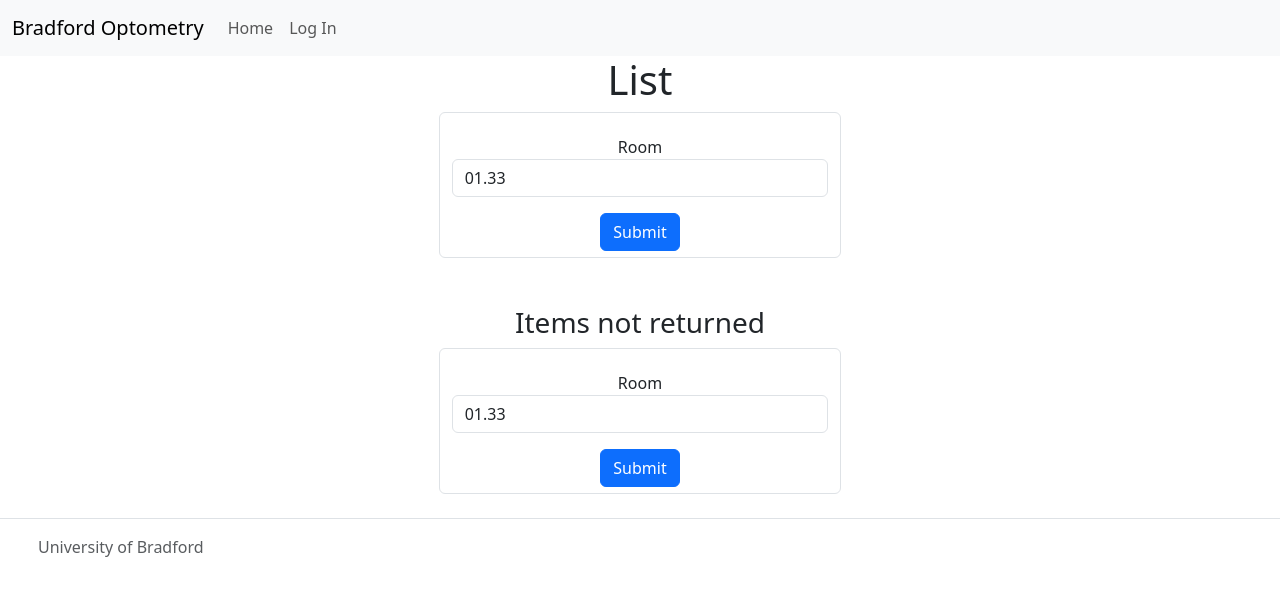
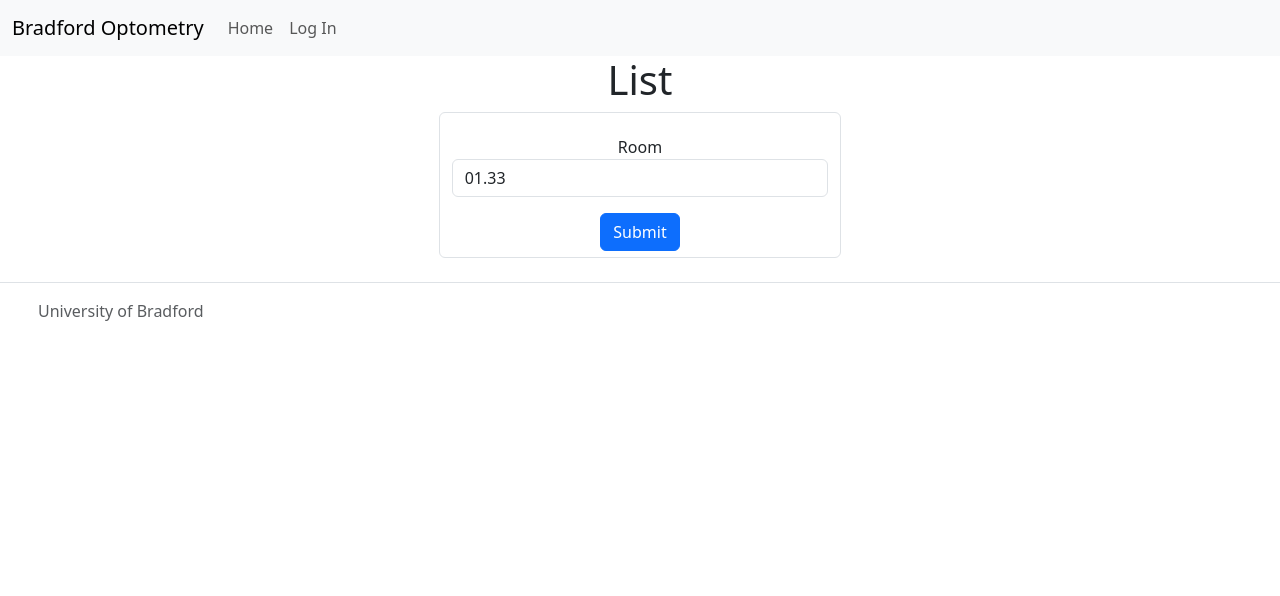
Before and after one commit to louwJohan/optom-eq, a Django app: page /list/ in a window 1280 px wide. Shown: the top 596 px of the page. Run offline with Django 4.2, Linux system fonts and the light colour scheme; some libraries are stand-ins or nearby versions.

Commit message:
Removed items-not-returned

```diff
--- a/list/urls.py
+++ b/list/urls.py
@@ -4,6 +4,5 @@ from list import views
 urlpatterns = [
     path('', views.list, name='list'),
     path('list_display', views.list_display, name='list_display'),
-    path('not_returned', views.not_returned, name='not_returned'),
     path('edit/<int:pk>', views.edit, name='edit'),
 ]
--- a/list/views.py
+++ b/list/views.py
@@ -11,20 +11,13 @@ def list_display(request):
     date = datetime.date.today()
     request.session['room'] = room
     if room == "01.29a" or room == "01.09":
-        list = Health.objects.filter(room=room, date=date, all_returned=False)
+        list = Health.objects.filter(room=room, all_returned=False)
     else:
-        list = Ref.objects.filter(room=room, date=date, all_returned=False)
+        list = Ref.objects.filter(room=room, all_returned=False)
     return render(request, 'list_display.html',{'list':list,
                                                 'room': room
                                                 })
 
-def not_returned(request):
-    room = request.GET.get('returns')
-    if room == "01.29a" or room == "01.09":
-        returns = Health.objects.filter(all_returned=False)
-    else:
-        returns = Ref.objects.filter(all_returned=False)
-    return render(request, 'not_returned.html', {'returns':returns})
 
 def edit(request, pk):
     room = request.session.get('room')
--- a/loan/models.py
+++ b/loan/models.py
@@ -37,7 +37,7 @@ class Ref(models.Model):
     occluder = models.BooleanField(default=False, null=True)
     recording_eq = models.CharField(max_length=10, null=True)
     time_returned = models.TimeField(auto_now_add=False, default='12:00')
-    all_returned = models.BooleanField(default=False)
+    all_returned = models.BooleanField(default=False, null=True)
 
     def __str__(self):
         return self.student.student_nr
@@ -55,7 +55,7 @@ class Health(models.Model):
     stand = models.BooleanField(default=False, null=True)
     recording_eq = models.CharField(max_length=10, null=True)
     time_returned = models.TimeField(auto_now_add=False, default='12:00')
-    all_returned = models.BooleanField(default=False)
+    all_returned = models.BooleanField(default=False, null=True)
 
     def __str__(self):
         return self.student.student_nr
--- a/loan/views.py
+++ b/loan/views.py
@@ -82,5 +82,5 @@ def returns(request,pk):
         returns.all_returned = True
         returns.time_returned = current_time
         returns.save()
-        return redirect(reverse('loan'))
+        return redirect(reverse('list'))
     return render(request, 'returns.html',{'returns':returns, 'room':room})
--- a/templates/list.html
+++ b/templates/list.html
@@ -20,25 +20,4 @@
         </div>
     </div>
 
-    <div class="row justify-content-center mt-5">
-      <div class="col-lg-4">
-        <h3>Items not returned</h3>
-        <form action="{% url 'not_returned' %}" method="GET" class="form-control">
-          {% csrf_token %}
-        <div class="form-group mt-3">
-          <label for="returns">Room</label>
-          <select name="returns" id="returns" class="form-control">
-              <option value="01.33">01.33</option>
-              <option value="01.29a">01.29a</option>
-              <option value="01.08">01.08</option>
-              <option value="01.09">01.09</option>
-              <option value="01.12">01.12</option>
-          </select>
-      </div>
-      <button type="submit" class="btn btn-primary mt-3">Submit</button>
-      </form>
-      </div>
-    </div>
-
-
 {% endblock %}
```
Also changed, not shown: templates/health.html (+10 -7 lines), templates/not_returned.html (deleted, +0 -29 lines), templates/refraction.html (+12 -3 lines), db.sqlite3, loan/migrations/0010_alter_health_all_returned_alter_ref_all_returned.py (added).
